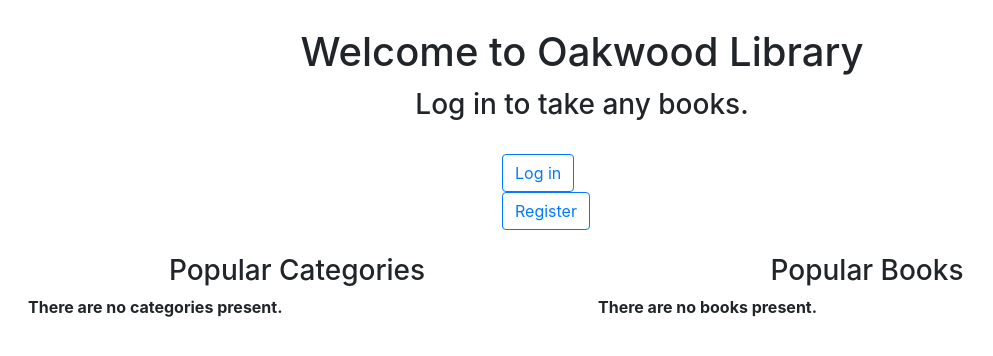
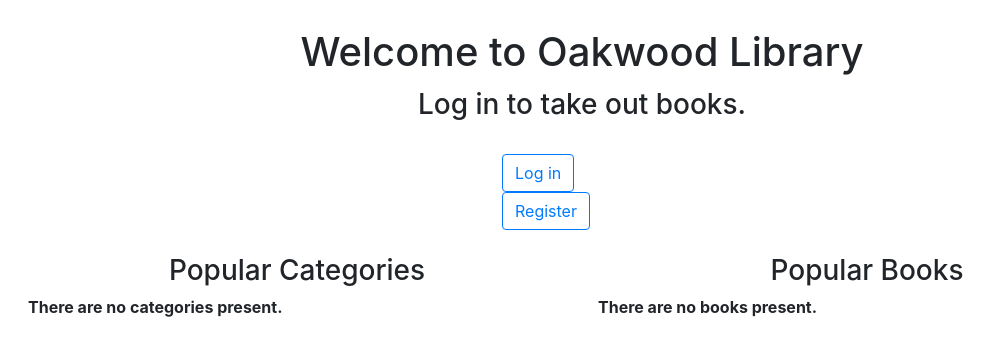
Before and after one commit to OwenShade/LMS, a Django app: page / in a window 1280 px wide. Shown: the part 114-470 px from the top of the page, without its empty margins (58-1051 px from the left). Run offline with Django 3.2, Linux system fonts and the light colour scheme; data that the repository does not hold is empty; some libraries are stand-ins or nearby versions.

Commit message:
fixing something

```diff
--- a/templates/home.html
+++ b/templates/home.html
@@ -21,7 +21,7 @@ Home
     {% else %}
         <div class="row justify-content-center">
             <div class="col-12">
-                <h3 class="text-center">Log in to take any books.</h3>
+                <h3 class="text-center">Log in to take out books.</h3>
             </div>
         </div>
 
```
